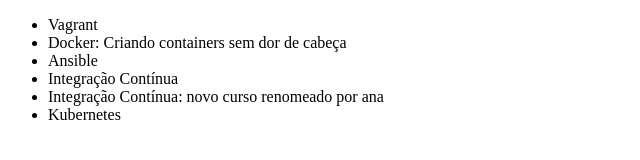
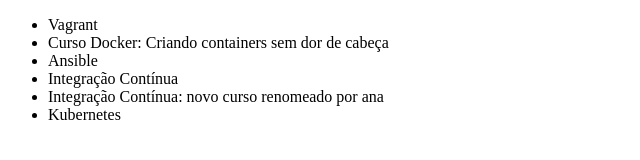
Before and after one commit to GabCampos94/ONE-Git, a plain HTML site: page index.html in a window 1280 px wide. Shown: the full height of the page, 0-640 px from the left. Drawn offline with Linux system fonts and the light colour scheme.

Commit message:
Atualizando o nome do curso do docker por Ana

```diff
--- a/index.html
+++ b/index.html
@@ -7,7 +7,7 @@
 <body>
     <ul>
         <li>Vagrant</li>
-        <li>Docker: Criando containers sem dor de cabeça</li>
+        <li>Curso Docker: Criando containers sem dor de cabeça</li>
         <li>Ansible</li>
         <li>Integração Contínua</li>
         <li>Integração Contínua: novo curso renomeado por ana</li>
```
